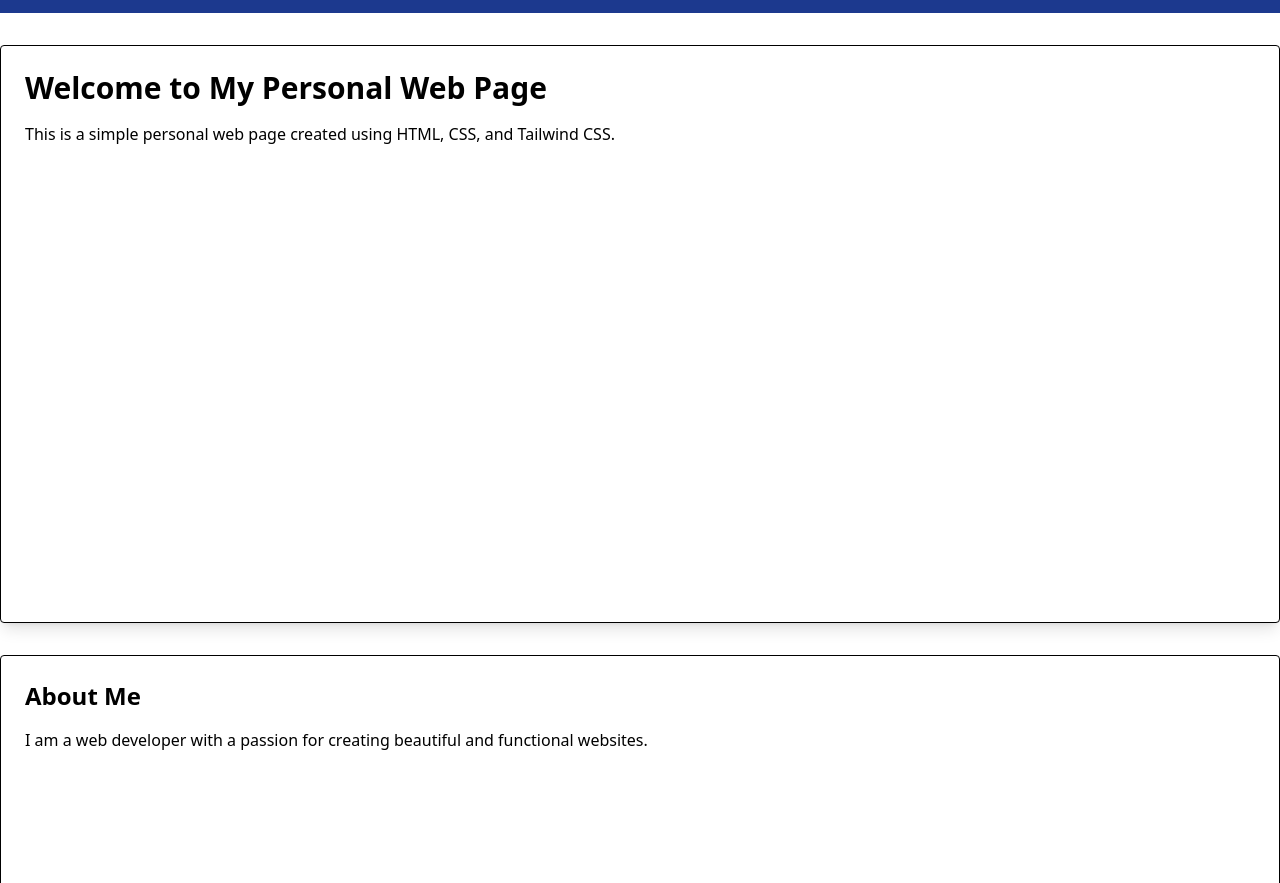
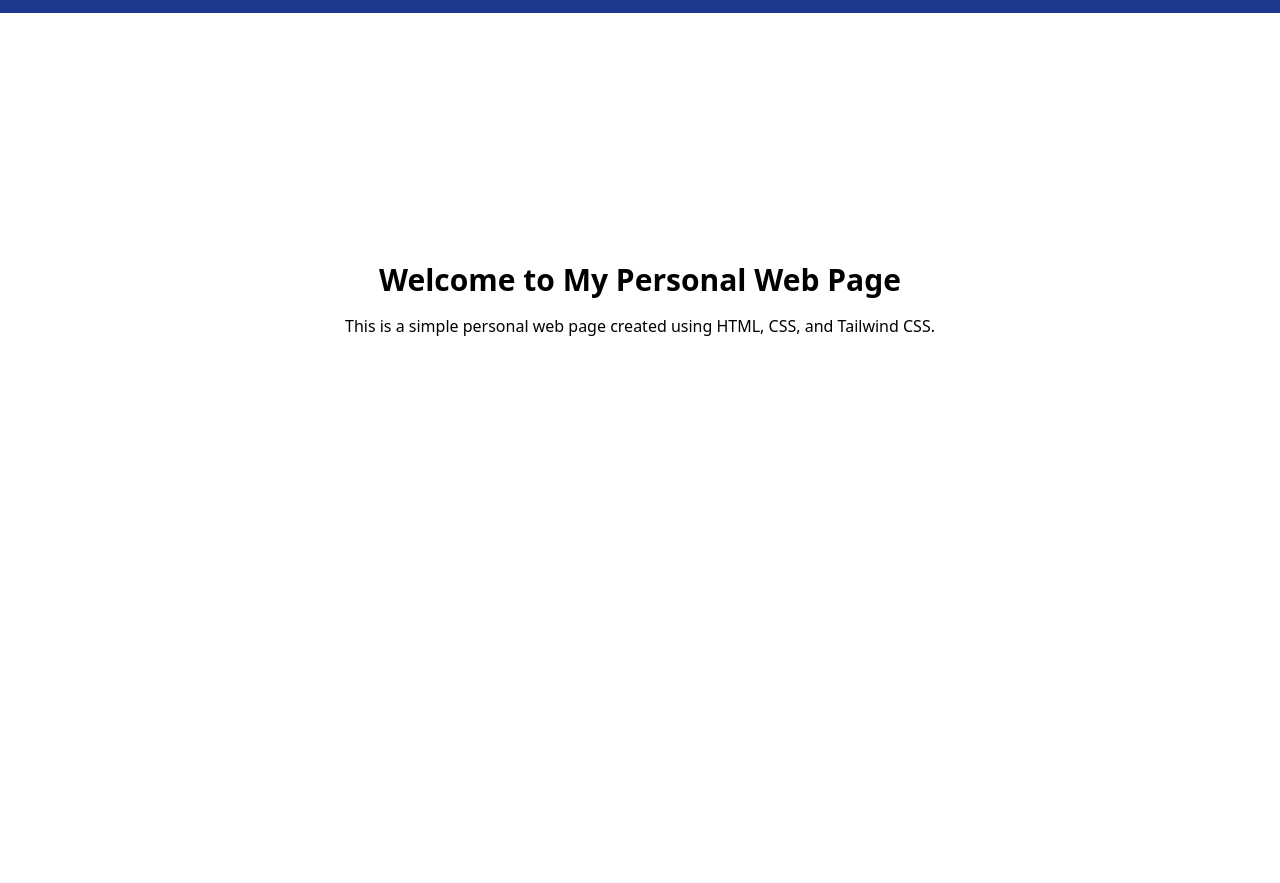
Before and after one commit to Lakya-XPPLG/CodingCamp-220925-Lakya-XPPLG, a plain HTML site: page index.html in a window 1280 px wide. Shown: the part 69-952 px from the top of the page. After the commit the page ends 800 px from the top, so only its background shows below. Drawn offline with nearby package versions, Linux system fonts and the light colour scheme.

```diff
--- a/index.html
+++ b/index.html
@@ -26,14 +26,11 @@
 
 
     <main>
-        <div class="container mx-auto p-6 m-8 h-[578px] border rounded shadow-lg bg-white">
-            <h1 class="text-3xl font-bold mb-4">Welcome to My Personal Web Page</h1>
+        <div class="container h-[578px] bg-white w-[100%] place-content-center text-center">
+            <h1 class="text-3xl font-bold mb-4 mt-3">Welcome to My Personal Web Page</h1>
             <p class="mb-4">This is a simple personal web page created using HTML, CSS, and Tailwind CSS.</p>
         </div>
-        <div class="container mx-auto p-6 m-8 h-[578px] border rounded shadow-lg bg-white">
-            <h2 class="text-2xl font-bold mb-4">About Me</h2>
-            <p class="mb-4">I am a web developer with a passion for creating beautiful and functional websites.</p>
-        </div>
+
     </main>
 
 
```
